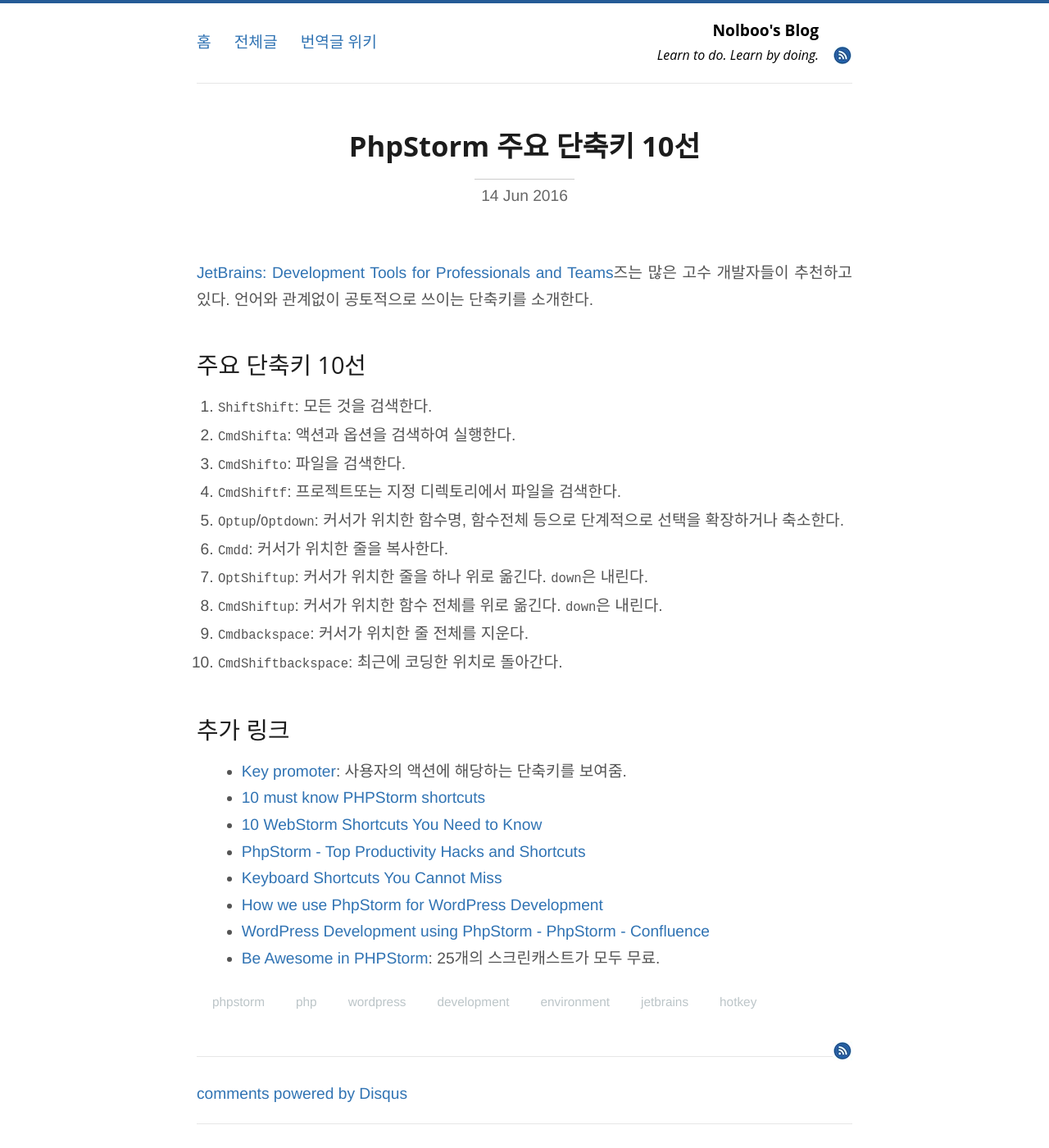
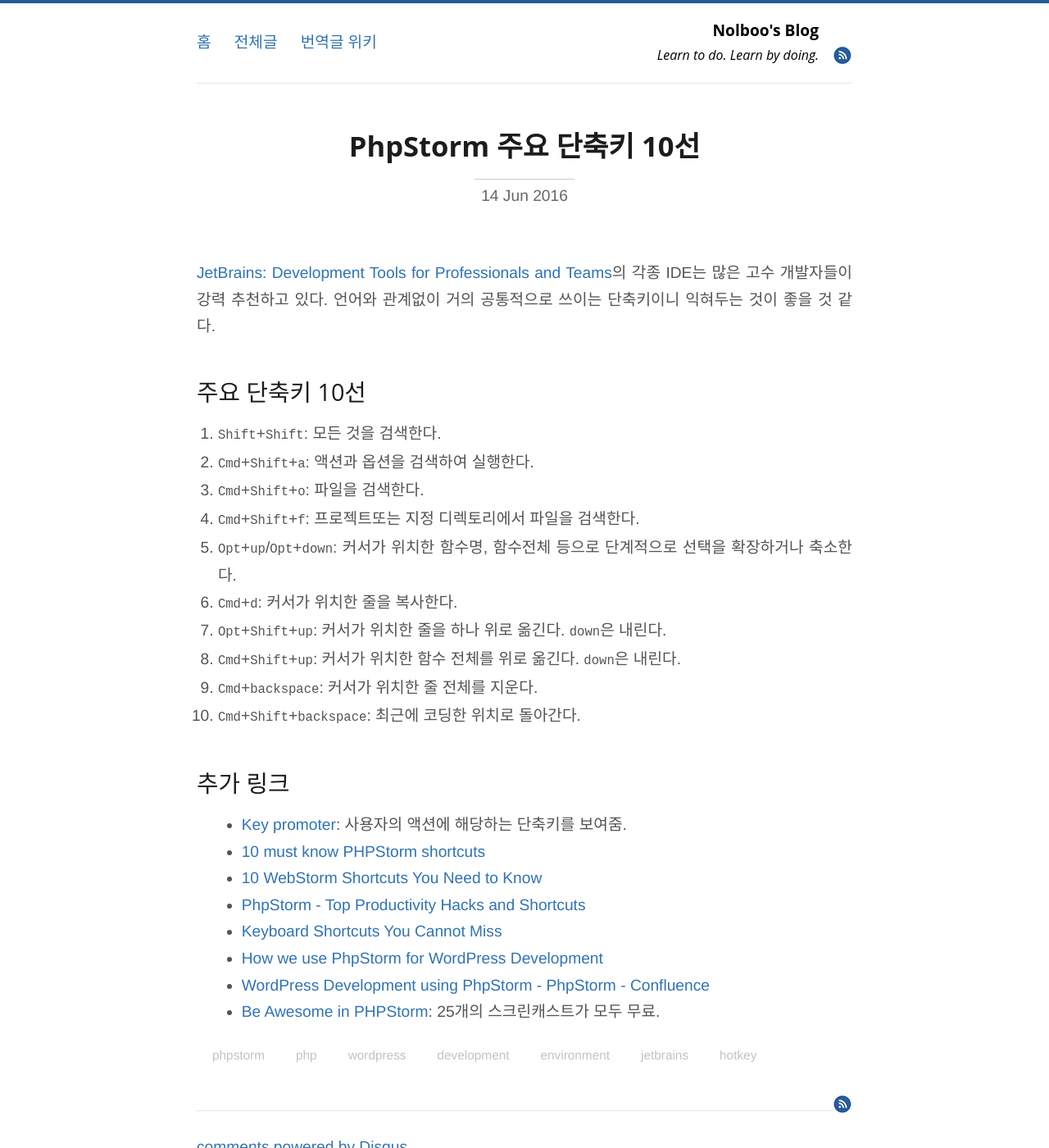
Before and after one commit to nolboo/nolboo.github.io, a Jekyll site: the page built from _posts/2016-06-14-phpstorm-shortcuts.md, in a window 1280 px wide and 1400 px high. Shown: the whole window at 82% size. Built offline with Jekyll 4.4.1, drawn with Linux system fonts in a browser that asks for light colours; comment, search, counter and statistics services are not loaded.

```diff
--- a/_posts/2016-06-14-phpstorm-shortcuts.md
+++ b/_posts/2016-06-14-phpstorm-shortcuts.md
@@ -6,20 +6,20 @@
 tags: [phpstorm, php, wordpress, development, environment, jetbrains, hotkey]
 ---
 
-[JetBrains: Development Tools for Professionals and Teams](https://www.jetbrains.com/)즈는 많은 고수 개발자들이 추천하고 있다. 언어와 관계없이 공토적으로 쓰이는 단축키를 소개한다.
+[JetBrains: Development Tools for Professionals and Teams](https://www.jetbrains.com/)의 각종 IDE는 많은 고수 개발자들이 강력 추천하고 있다. 언어와 관계없이 거의 공통적으로 쓰이는 단축키이니 익혀두는 것이 좋을 것 같다.
 
 ## 주요 단축키 10선
 
-1. <kbd>Shift</kbd><kbd>Shift</kbd>: 모든 것을 검색한다.
-2. <kbd>Cmd</kbd><kbd>Shift</kbd><kbd>a</kbd>: 액션과 옵션을 검색하여 실행한다.
-3. <kbd>Cmd</kbd><kbd>Shift</kbd><kbd>o</kbd>: 파일을 검색한다.
-4. <kbd>Cmd</kbd><kbd>Shift</kbd><kbd>f</kbd>: 프로젝트또는 지정 디렉토리에서 파일을 검색한다.
-5. <kbd>Opt</kbd><kbd>up</kbd>/<kbd>Opt</kbd><kbd>down</kbd>: 커서가 위치한 함수명, 함수전체 등으로 단계적으로 선택을 확장하거나 축소한다.
-6. <kbd>Cmd</kbd><kbd>d</kbd>: 커서가 위치한 줄을 복사한다.
-7. <kbd>Opt</kbd><kbd>Shift</kbd><kbd>up</kbd>: 커서가 위치한 줄을 하나 위로 옮긴다. <kbd>down</kbd>은 내린다.
-8. <kbd>Cmd</kbd><kbd>Shift</kbd><kbd>up</kbd>: 커서가 위치한 함수 전체를 위로 옮긴다. <kbd>down</kbd>은 내린다.
-9. <kbd>Cmd</kbd><kbd>backspace</kbd>: 커서가 위치한 줄 전체를 지운다.
-10. <kbd>Cmd</kbd><kbd>Shift</kbd><kbd>backspace</kbd>: 최근에 코딩한 위치로 돌아간다.
+1. <kbd>Shift</kbd>+<kbd>Shift</kbd>: 모든 것을 검색한다.
+2. <kbd>Cmd</kbd>+<kbd>Shift</kbd>+<kbd>a</kbd>: 액션과 옵션을 검색하여 실행한다.
+3. <kbd>Cmd</kbd>+<kbd>Shift</kbd>+<kbd>o</kbd>: 파일을 검색한다.
+4. <kbd>Cmd</kbd>+<kbd>Shift</kbd>+<kbd>f</kbd>: 프로젝트또는 지정 디렉토리에서 파일을 검색한다.
+5. <kbd>Opt</kbd>+<kbd>up</kbd>/<kbd>Opt</kbd>+<kbd>down</kbd>: 커서가 위치한 함수명, 함수전체 등으로 단계적으로 선택을 확장하거나 축소한다.
+6. <kbd>Cmd</kbd>+<kbd>d</kbd>: 커서가 위치한 줄을 복사한다.
+7. <kbd>Opt</kbd>+<kbd>Shift</kbd>+<kbd>up</kbd>: 커서가 위치한 줄을 하나 위로 옮긴다. <kbd>down</kbd>은 내린다.
+8. <kbd>Cmd</kbd>+<kbd>Shift</kbd>+<kbd>up</kbd>: 커서가 위치한 함수 전체를 위로 옮긴다. <kbd>down</kbd>은 내린다.
+9. <kbd>Cmd</kbd>+<kbd>backspace</kbd>: 커서가 위치한 줄 전체를 지운다.
+10. <kbd>Cmd</kbd>+<kbd>Shift</kbd>+<kbd>backspace</kbd>: 최근에 코딩한 위치로 돌아간다.
 
 ## 추가 링크
 
```
